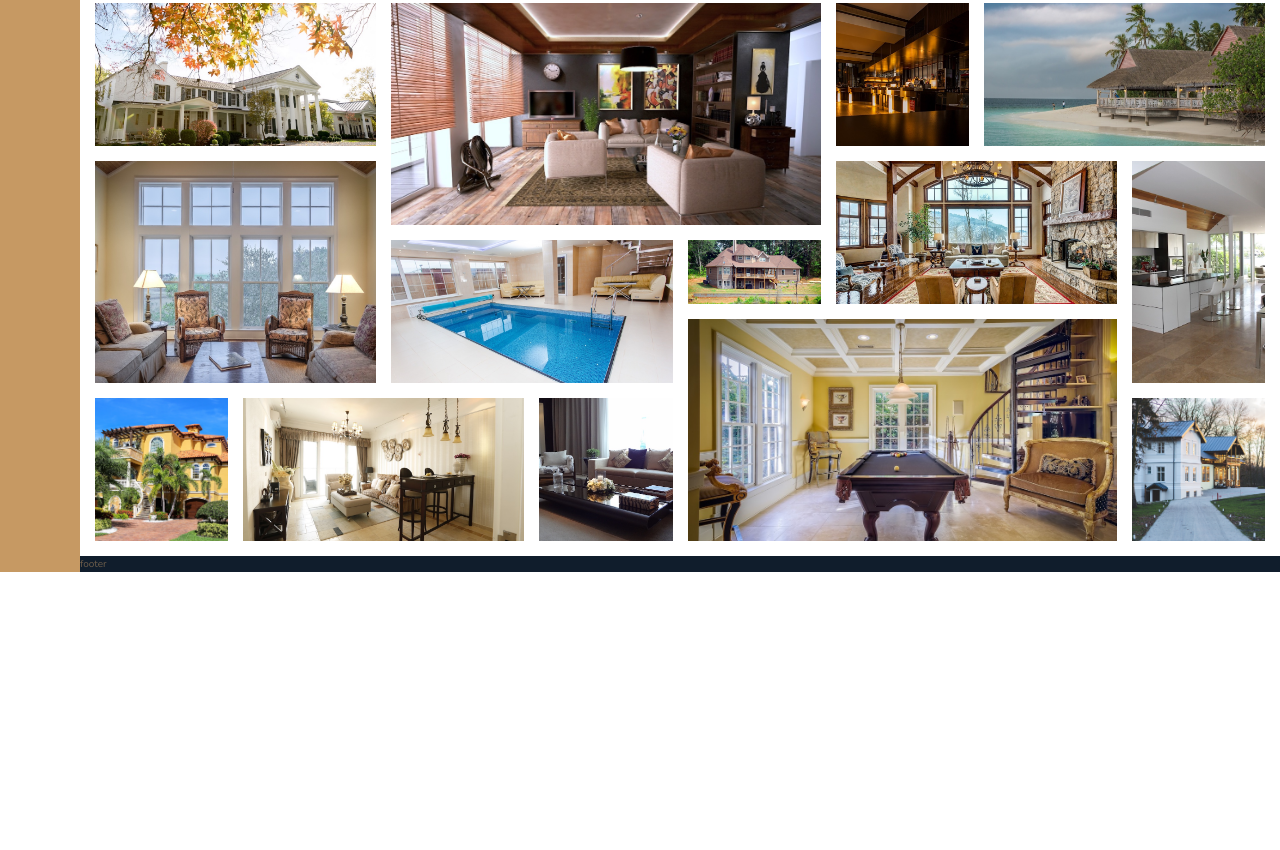
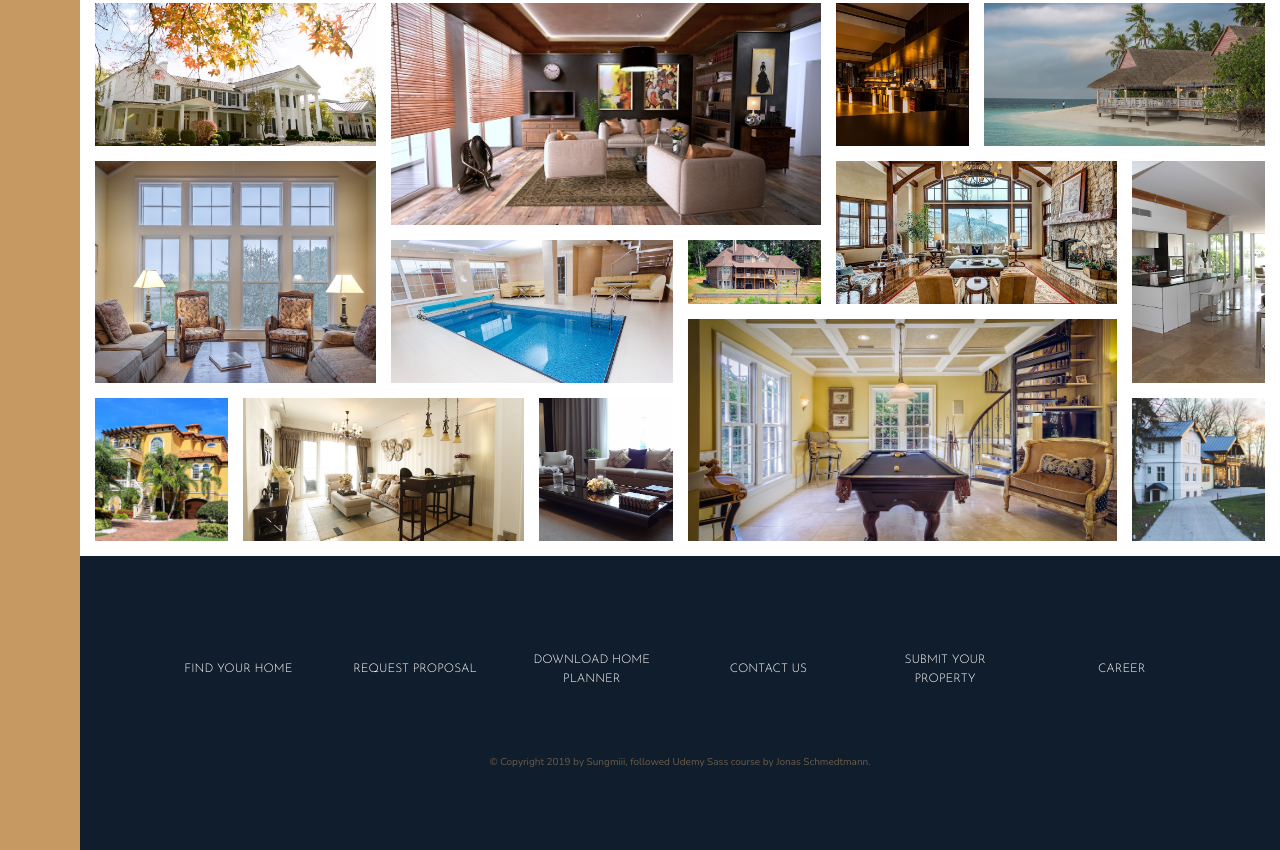
Before and after one commit to Sungmiii/gridpractice, a website: page index.html in a window 1280 px wide. Shown: the part 3405-4255 px from the top of the page. Before the commit the page ends 3977 px from the top, so only its background shows below. Drawn offline with nearby package versions, Linux system fonts and the light colour scheme.

Commit message:
footer styling

```diff
--- a/index.html
+++ b/index.html
@@ -360,7 +360,19 @@
                 class="gallery__img"></figure>
     </section>
     <footer class="footer">
-        footer
+        <nav class="nav">
+            <ul class="nav__list">
+                <li class="nav__item"><a href="#" class="nav__link">Find your home</a></li>
+                <li class="nav__item"><a href="#" class="nav__link">Request proposal</a></li>
+                <li class="nav__item"><a href="#" class="nav__link">Download home planner</a></li>
+                <li class="nav__item"><a href="#" class="nav__link">Contact us</a></li>
+                <li class="nav__item"><a href="#" class="nav__link">Submit your property</a></li>
+                <li class="nav__item"><a href="#" class="nav__link">Career</a></li>
+            </ul>
+        </nav>
+        <p class="copyright">
+            &copy; Copyright 2019 by Sungmiii, followed Udemy Sass course by Jonas Schmedtmann.
+        </p>
     </footer>
 </body>
 
--- a/sass/_footer.scss
+++ b/sass/_footer.scss
@@ -1,4 +1,49 @@
 .footer {
     background-color: $color-secondary;
     grid-column: full-start / full-end;
+
+    padding: 8rem;
+
 }
+
+.nav {
+
+    &__list {
+        list-style: none;
+        display: grid;
+        grid-gap: 2rem;
+        grid-template-columns: repeat(auto-fit, minmax(12rem,1fr));
+        align-items: center;
+    }
+
+    &__item {
+
+    }
+
+    &__link {
+        align-self: center;
+
+        &:link,
+        &:visited {
+            font-size: 1.2rem;
+            color: $color-white;
+            text-decoration: none;
+            font-family: $font-display;
+            text-transform: uppercase;
+            text-align: center;
+            transition: all .2s;
+            padding: 1.5rem;
+            display: block;
+        }
+        &:hover,
+        &:active {
+            transform: translateY(-.5rem) rotate(2deg) scale(1.5);
+            text-shadow: .5rem .5rem 1rem $color-black;
+        }
+    }
+}
+
+.copyright {
+    text-align: center;
+    margin-top: 5rem;
+}
```
Also changed, not shown: css/style.css.
